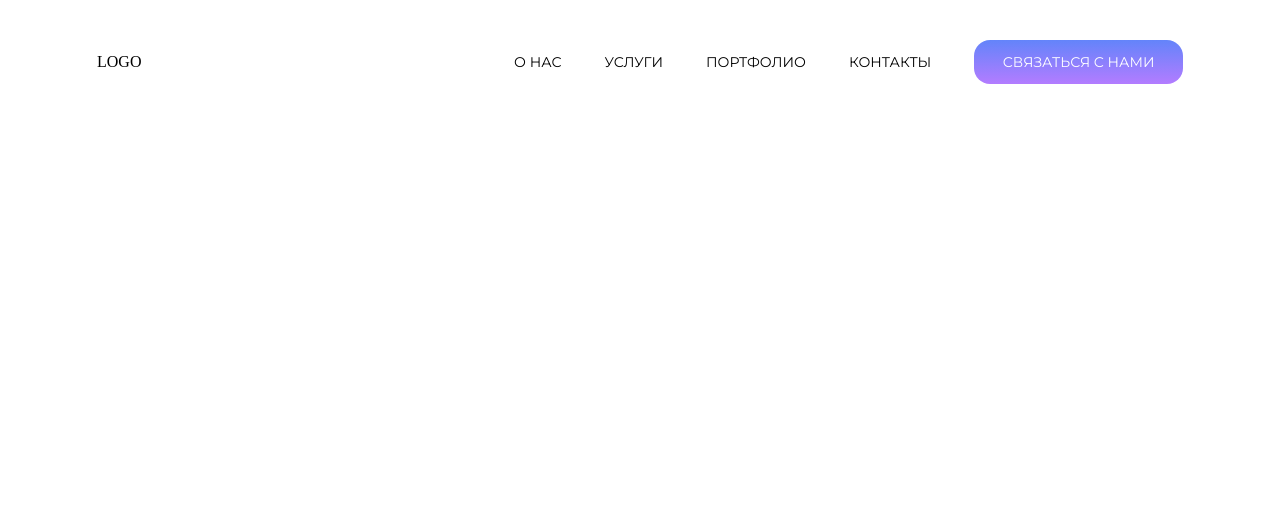
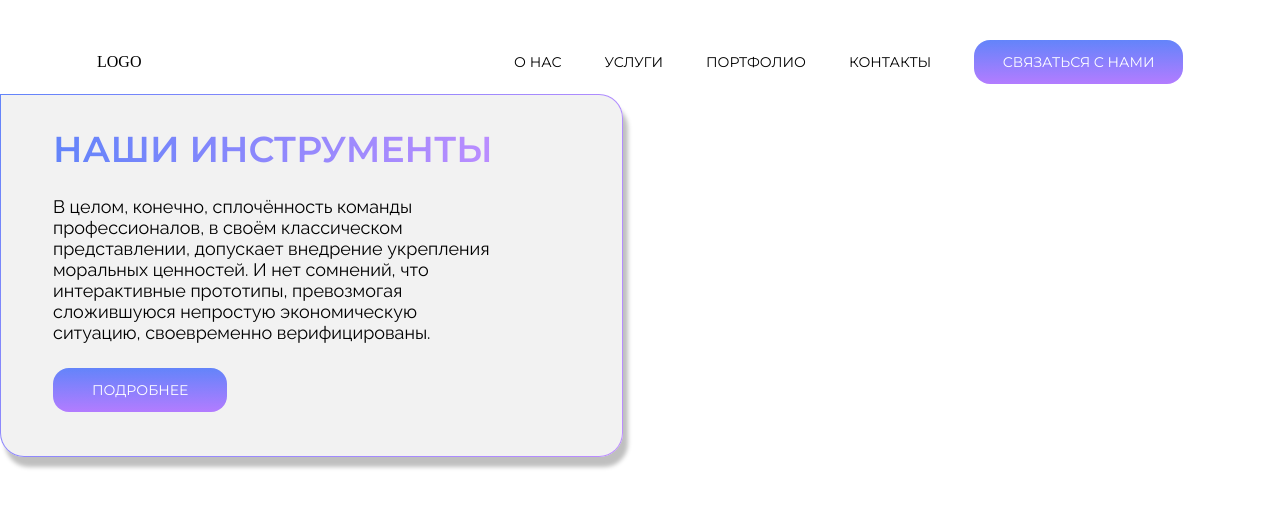
Before and after one commit to ITSUKEN-WORK/itsuken, a React app in the folder cite/: page / in a window 1280 px wide. Built offline with nearby package versions, Linux system fonts and the light colour scheme.

Commit message:
feet: add card

```diff
--- a/cite/public/index.html
+++ b/cite/public/index.html
@@ -7,6 +7,8 @@
     <meta name="theme-color" content="#000000" />
     <link rel="preconnect" href="https://fonts.googleapis.com">
     <link rel="preconnect" href="https://fonts.gstatic.com" crossorigin>
+    <link href="https://fonts.googleapis.com/css2?family=Montserrat:ital,wght@0,100..900;1,100..900&display=swap" rel="stylesheet">
+    <link href="https://fonts.googleapis.com/css2?family=Raleway:ital,wght@0,100..900;1,100..900&display=swap" rel="stylesheet">
     <link href="https://fonts.googleapis.com/css2?family=Montserrat:ital,wght@0,100..900;1,100..900&display=swap" rel="stylesheet">
     <meta
       name="description"
--- a/cite/src/components/app/App.js
+++ b/cite/src/components/app/App.js
@@ -1,9 +1,16 @@
 // eslint-disable-next-line no-unused-vars
 import React from 'react';
 import Header from '../header/Header';
+import Card from '../card/card';
 
 function App() {
-  return (<Header />);
+  return (
+    <>
+      <Header />
+      <Card />
+    </>
+
+  );
 }
 
 export default App;
--- /dev/null
+++ b/cite/src/components/card/card.css
@@ -0,0 +1,41 @@
+.card{
+    width: 621px;
+    height: 361px;
+    border: double 1px transparent;
+    border-radius: 0 24px 24px 24px;
+    background-image: linear-gradient(rgba(242, 242, 242, 1), rgba(242, 242, 242, 1)), radial-gradient(circle at top left, rgba(99, 132, 250, 1), rgba(189, 141, 255, 1));
+    background-origin: border-box;
+    background-clip: content-box, border-box;
+    box-shadow: 5px 10px 4px 0px rgba(0, 0, 0, 0.25);
+
+}
+.right_text_container{
+  width: 456px;
+  height: 284.73px;
+  margin-top: 32px;
+  margin-left: 52px;
+  border-radius: 16px;
+}
+.title{
+  width: 454px;
+  height: 44px;
+  font-family: Montserrat;
+  font-size: 36px;
+  font-weight: 600;
+  line-height: 44px;
+  background-image: linear-gradient(90deg, rgba(99, 132, 250, 1), rgba(189, 141, 255, 1));
+  -webkit-background-clip: text;
+  -webkit-text-fill-color: transparent;
+}
+
+.text{
+  width: 452px;
+  height: 147px;
+  margin-top: 25px;
+  font-family: Raleway;
+  font-size: 18px;
+  font-weight: 400;
+  line-height: 21px;
+  text-align: left;
+  margin-bottom: 25px;
+}
--- /dev/null
+++ b/cite/src/components/card/card.jsx
@@ -0,0 +1,23 @@
+import React from 'react';
+import './card.css';
+import Button from '../base/button/Button';
+
+function Card() {
+  return (
+    <div className="card">
+      <div className="right_text_container">
+        <div className="title">НАШИ ИНСТРУМЕНТЫ</div>
+        <div className="text">
+          В целом, конечно, сплочённость команды
+          профессионалов, в своём классическом
+          представлении, допускает внедрение укрепления моральных ценностей.
+          И нет сомнений, что интерактивные прототипы,
+          превозмогая сложившуюся непростую экономическую ситуацию, своевременно верифицированы.
+        </div>
+        <Button variant="filled" width="md" size="md">ПОДРОБНЕЕ</Button>
+      </div>
+    </div>
+  );
+}
+
+export default Card;
```
Also changed, not shown: cite/.eslintrc.js.
